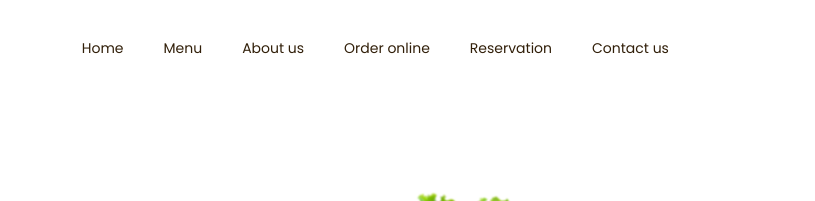
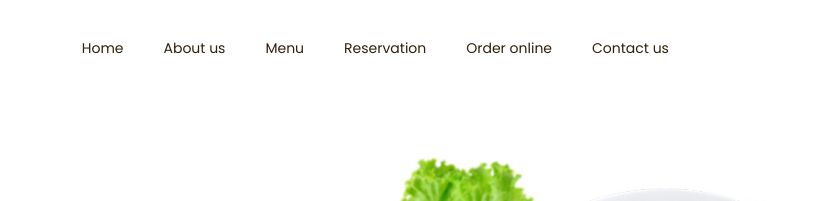
Before and after one commit to IsomiddinovFazliddin/Restaurant, a plain HTML site: page index.html in a window 1280 px wide. Shown: the top 201 px of the page, 240-1055 px from the left. Drawn offline with Linux system fonts and the light colour scheme.

Commit message:
Restaurant priject full

```diff
--- a/css/main.css
+++ b/css/main.css
@@ -47,6 +47,14 @@ main h2 {
   max-width: 1200px;
   margin: 0 auto;
   overflow: hidden;
+}
+nav{
+    background-color: rgba(255,255, 255, 0.98);
+    position: fixed;
+    top: 0;
+    left: 0;
+    width: 100%;
+    z-index: 1000;
 }
 nav .container {
   display: flex;
@@ -104,7 +112,7 @@ nav .hamburger {
   display: flex;
   gap: 10px;
   justify-content: space-between;
-  padding: 90px 0 0 0;
+  padding: 150px 0 0 0;
 }
 .hero .heroInfo {
   width: 45%;
--- a/index.html
+++ b/index.html
@@ -14,17 +14,17 @@
   </head>
   <body>
     <header>
-      <nav id="home">
+      <nav>
         <div class="container">
           <div class="logo">
             <img src="./imgs/logo.png" alt="" />
           </div>
           <ul>
             <li><a href="#home">Home</a></li>
+            <li><a href="#about">About us</a></li>
             <li><a href="#menu">Menu</a></li>
-            <li><a href="#about">About us</a></li>
+            <li><a href="#reservation">Reservation</a></li>
             <li><a href="#chef">Order online</a></li>
-            <li><a href="#reservation">Reservation</a></li>
             <li><a href="#contact">Contact us</a></li>
           </ul>
           <div class="btns">
@@ -36,7 +36,7 @@
           </div>
         </div>
       </nav>
-      <div class="hero">
+      <div class="hero" id="home">
         <div class="container">
           <div class="heroInfo">
             <button class="btn">Restauran</button>
```
